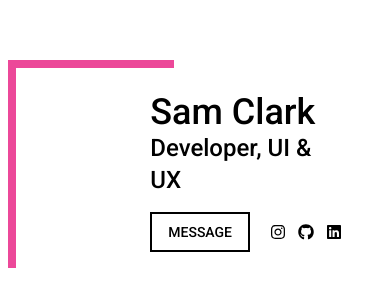
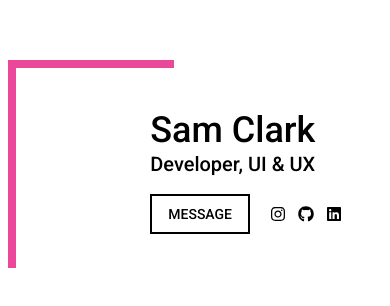
Before and after one commit to samclk/sam-clark-dev, a Next.js app: page / in a window 390 px wide. Shown: the part 250-556 px from the top of the page. Built offline with nearby package versions, Linux system fonts and the light colour scheme.

Commit message:
fix: font size

```diff
--- a/pages/index.tsx
+++ b/pages/index.tsx
@@ -75,7 +75,7 @@ const Home: NextPage = () => {
           <h1 className="pointer-events-none m-0 text-4xl lg:text-7xl">
             Sam Clark
           </h1>
-          <h2 className="pointer-events-none m-0 text-2xl lg:text-4xl">
+          <h2 className="pointer-events-none m-0 text-xl lg:text-4xl">
             Developer, UI &amp; UX
           </h2>
           <div className="mt-4 flex items-center lg:mt-8">
```
